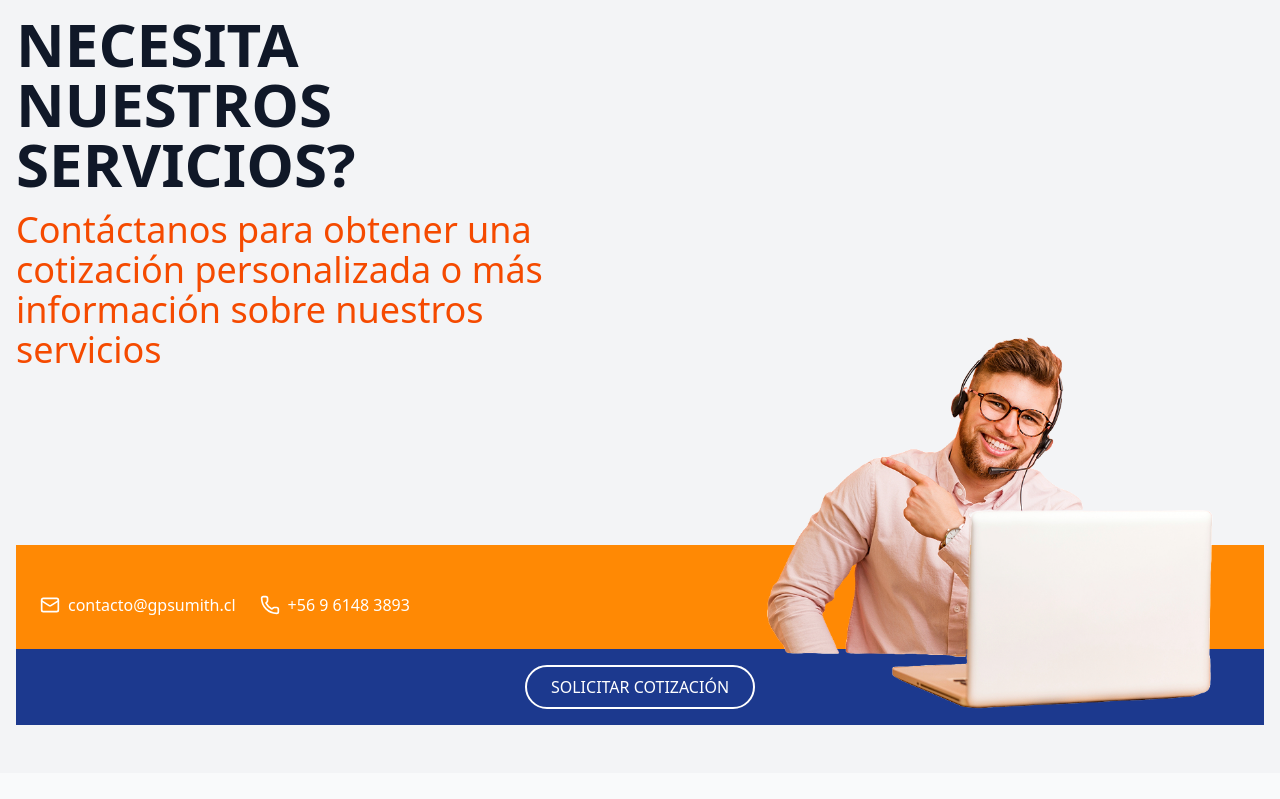
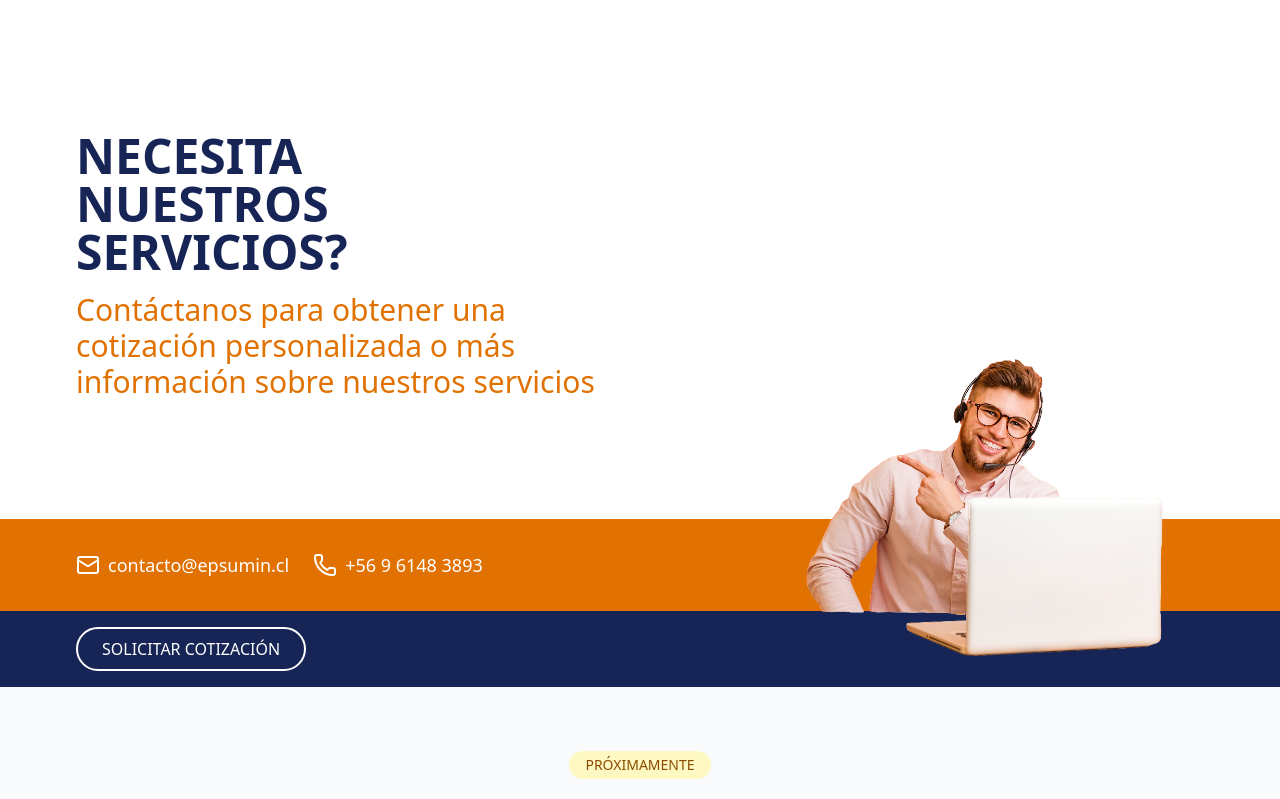
Before and after one commit to Castillos-Spa/Epsuminv1, a Next.js app: page / in a window 1280 px wide. Shown: the part 3720-4519 px from the top of the page. Built offline with nearby package versions, Linux system fonts and the light colour scheme.

Commit message:
fix: agregar animación de desvanecimiento y ajustar estilos en SeccionContacto

```diff
--- a/src/app/globals.css
+++ b/src/app/globals.css
@@ -1,6 +1,7 @@
 @import "tailwindcss";
 @tailwind components;
 @tailwind utilities;
+@tailwind base;
 
 @import "../styles/animations.css";
 
@@ -91,3 +92,20 @@ body {
   0% { transform: rotate(0deg); }
   100% { transform: rotate(360deg); }
 }
+
+@layer utilities {
+  .animate-fade-in {
+    animation: fadeIn 1s ease-out both;
+  }
+
+  @keyframes fadeIn {
+    0% {
+      opacity: 0;
+      transform: translateY(20px);
+    }
+    100% {
+      opacity: 1;
+      transform: translateY(0);
+    }
+  }
+}
--- a/src/components/sections/servicios/ServicioInfo.tsx
+++ b/src/components/sections/servicios/ServicioInfo.tsx
@@ -1,63 +1,66 @@
+"use client";
 import { Mail, Phone } from "lucide-react"
 import Image from "next/image"
+import AOS from 'aos';
+import 'aos/dist/aos.css';
+import { use, useEffect } from "react"
 
 export default function SeccionContacto() {
+  useEffect(() => {
+    AOS.init({
+      duration: 1000, // Duración por defecto
+      once: true,     // Solo una vez
+    });
+  }, []);
   return (
-    <section className="relative bg-gray-100 pb-12">
-      <div className="container mx-auto px-4">
+    <section className="relative bg-white w-full animate-fade-in">
+      <div className="w-full">
         {/* Contenido principal con posición ajustada */}
-        <div className="relative mb-0 pt-4"> {/* Reducido mb-12 a mb-0 */}
-          <div className="grid grid-cols-1 md:grid-cols-2">
+        <div className="pt-4 w-full px-19">
+          <div className="grid md:grid-cols-2 py-10">
             {/* Columna izquierda - Texto */}
-            <div className="pr-4">
-              <h2 className="mb-4 text-6xl font-bold uppercase text-gray-900">
+            <div className="pr-4 md:pr-8 flex flex-col justify-center items-start" data-aos="fade-right">
+              <h2 className="mb-4 text-5xl font-bold uppercase text-blue-950">
                 Necesita
                 <br />
                 nuestros servicios?
               </h2>
-
-              <p className="mb-6 text-4xl text-orange-600">
+              <p className=" text-3xl text-amber-600">
                 Contáctanos para obtener una cotización personalizada o más información sobre nuestros servicios
               </p>
             </div>
-
-            {/* Columna derecha - Imagen con posición ajustada */}
-            <div className="relative z-20 mt-0 md:mt-0 md:translate-y-48"> {/* Añadido translate-y-12 para bajar la imagen */}
+            <div className="relative z-20 md:translate-y-50 flex justify-center items-center animate-slide-in-right" data-aos="fade-left">
               <Image
                 src="/img/asistente.png"
                 alt="Persona con laptop"
-                width={500}
-                height={500}
+                width={400}
+                height={400}
                 className="ml-auto h-auto max-w-full"
               />
             </div>
           </div>
         </div>
-
-        {/* Franja naranja - Información de contacto - Ajustado el z-index */}
-        <div className="relative z-10 flex flex-col items-center justify-between bg-orange-400 px-6 py-8 pt-12 md:flex-row"> {/* Aumentado el padding y z-index ajustado */}
-          <div className="flex items-center space-x-6">
+        <div className="relative z-10 bg-amber-600 px-19 py-8" data-aos="fade-up"> {/* Aumentado el padding y z-index ajustado */}
+          <div className="flex space-x-6">
             <div className="flex items-center">
-              <Mail className="mr-2 h-5 w-5 text-white" />
-              <a href="mailto:contacto@gpsumith.cl" className="text-white hover:underline">
-                contacto@gpsumith.cl
+              <Mail className="mr-2 h-6 w-6 text-white" />
+              <a href="mailto:contacto@epsumin.cl" className="text-white hover:underline text-lg">
+                contacto@epsumin.cl
               </a>
             </div>
 
             <div className="flex items-center">
-              <Phone className="mr-2 h-5 w-5 text-white" />
-              <a href="tel:+56961483893" className="text-white hover:underline">
+              <Phone className="mr-2 h-6 w-6 text-white" />
+              <a href="tel:+56961483893" className="text-white hover:underline text-lg">
                 +56 9 6148 3893
               </a>
             </div>
           </div>
         </div>
-
-        {/* Franja azul - Botón de cotización */}
-        <div className="flex items-center justify-center bg-blue-900 px-6 py-4">
+        <div className="flex bg-blue-950 px-19 py-4" data-aos="zoom-in">
           <a
             href="#cotizacion"
-            className="rounded-full border-2 border-white px-6 py-2 text-center font-medium text-white transition-colors hover:bg-blue-800"
+            className="rounded-full border-2 border-white px-6 py-2 font-medium text-white transition transform duration-300 hover:scale-105 hover:bg-blue-800"
           >
             SOLICITAR COTIZACIÓN
           </a>
```
